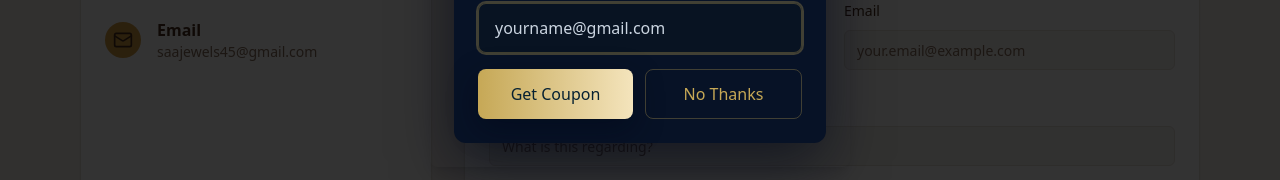
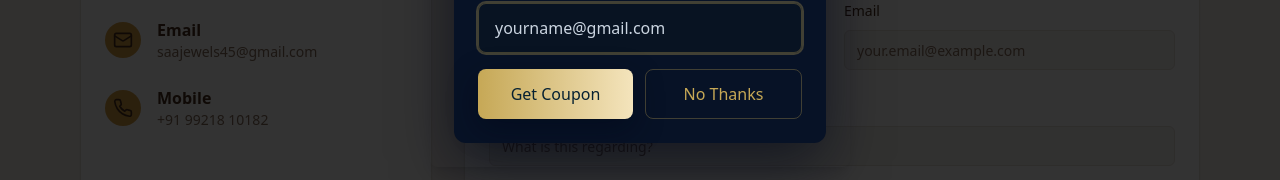
Before and after one commit to karanvaidyacode/saaj_frontend, a React (Vite) app: page /#/contact-us in a window 1280 px wide. Shown: the part 450-630 px from the top of the page. Built offline with nearby package versions, Linux system fonts and the light colour scheme; no server answers.

Commit message:
Include phone contact details in ContactUs page
Added Phone icon and mobile contact information.

```diff
--- a/src/pages/ContactUs.jsx
+++ b/src/pages/ContactUs.jsx
@@ -4,7 +4,7 @@ import { Input } from "@/components/ui/input";
 import { Textarea } from "@/components/ui/textarea";
 import { Button } from "@/components/ui/button";
 import { Label } from "@/components/ui/label";
-import { Mail } from "lucide-react";
+import { Mail, Phone } from "lucide-react";
 import { useToast } from "@/hooks/use-toast";
 
 const ContactUs = () => {
@@ -145,6 +145,7 @@ const ContactUs = () => {
                 </CardDescription>
               </CardHeader>
               <CardContent className="space-y-6">
+                {/*E-mail*/}
                 <div className="flex items-start gap-4">
                   <div className="mt-1 p-2 rounded-full bg-accent text-accent-foreground">
                     <Mail className="w-5 h-5" />
@@ -152,6 +153,16 @@ const ContactUs = () => {
                   <div>
                     <h3 className="font-semibold">Email</h3>
                     <p className="text-sm text-muted-foreground">saajewels45@gmail.com</p>
+                  </div>
+                </div>
+                {/*Mobile*/}
+                <div className="flex items-start gap-4">
+                  <div className="mt-1 p-2 rounded-full bg-accent text-accent-foreground">
+                    <Phone className="w-5 h-5" />
+                  </div>
+                  <div>
+                   <h3 className="font-semibold">Mobile</h3>
+                   <p className="text-sm text-muted-foreground">+91 99218 10182</p>
                   </div>
                 </div>
               </CardContent>
```
